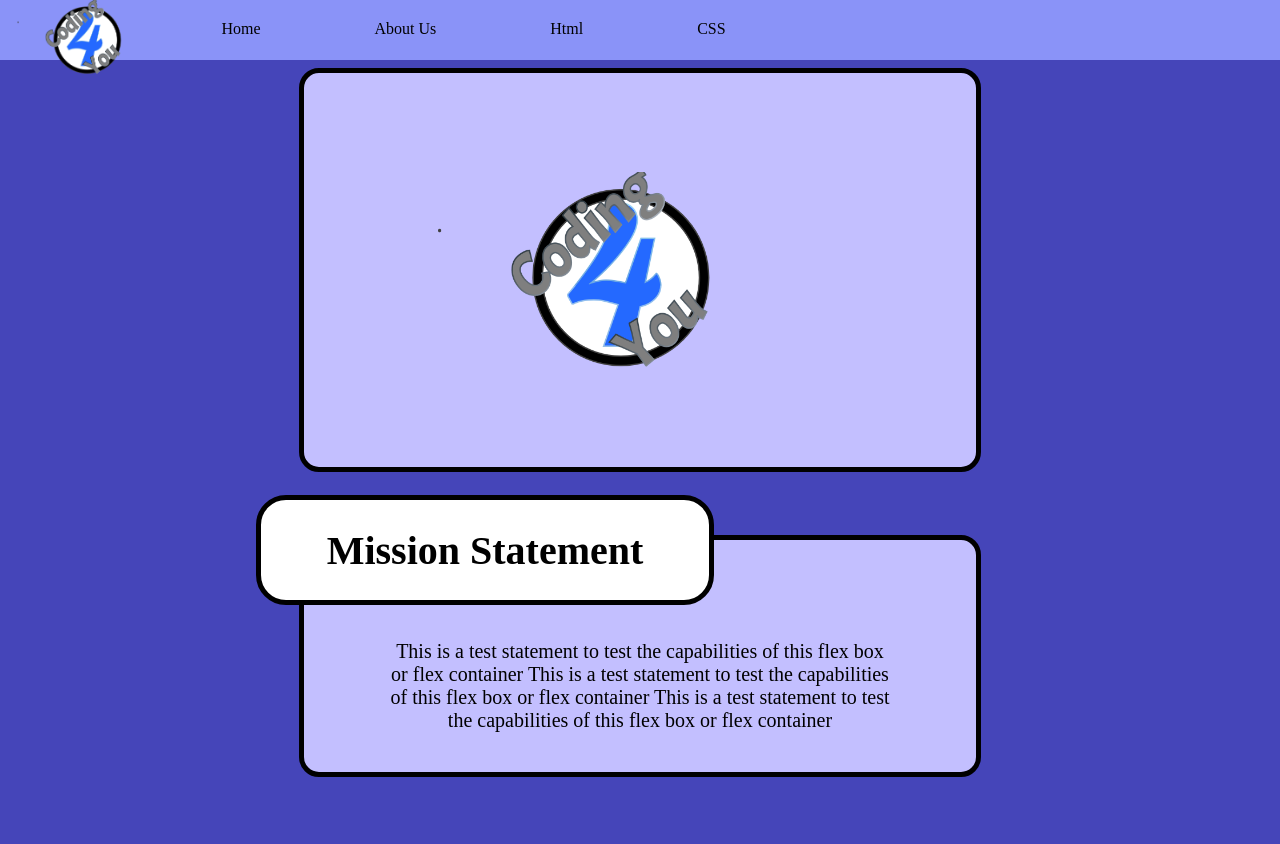
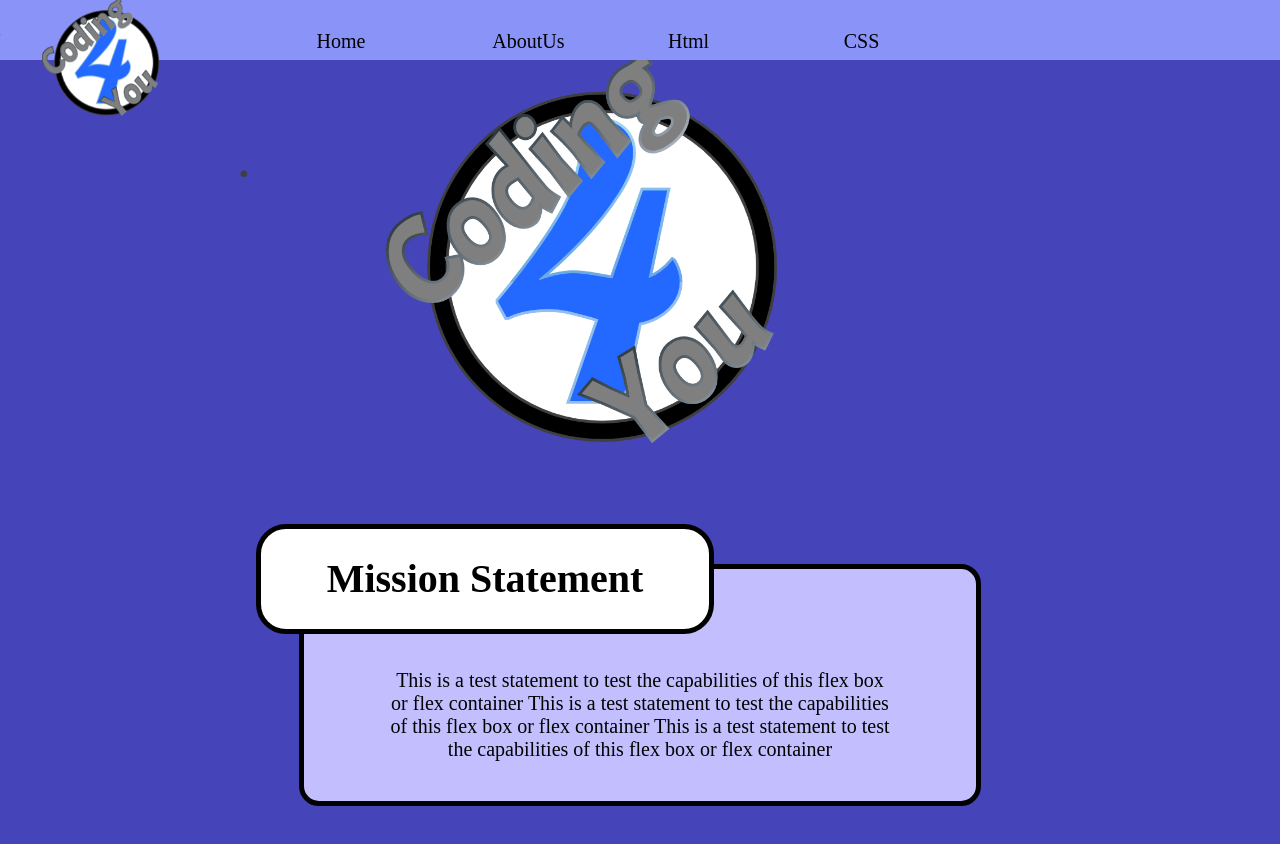
Before and after one commit to Astronix8506/Coding-4-You, a plain HTML site: page index.html in a window 1280 px wide. Drawn offline with Linux system fonts and the light colour scheme.

Commit message:
nav fix 1

```diff
--- a/index.html
+++ b/index.html
@@ -8,21 +8,19 @@
     <body>
         <header>
             <img class = "logo" src="images/Coding-4-You-logo.png">
-            <span class ="navbar">
                 <nav>
                     <ul id ="tab">
                         <li><a href="index.html">Home</a></li>
-                        <li><a href="aboutus.html">About Us</a></li>
+                        <li><a href="aboutus.html">AboutUs</a></li>
                         <li><a href="htmlunit.html">Html</a></li>
                         <li><a href="cssunit.html">CSS</a></li>
                     </ul>
                 </nav>
-            </span>
         </header>
 
         <div class = "flex-container4">
 
-            <div class = "body-content main-flex-item" >
+            <div class = "main-flex-item" >
                 <img class = "big-logo" src="images/Coding-4-You-logo.png">
             </div>
 
--- a/scripts/style.css
+++ b/scripts/style.css
@@ -57,10 +57,10 @@ Please don't modify this element
     color: white;
 }
 
-.navbar{
+nav{
     margin: 0 auto;
-    width: 80%;
-    float: right;
+    width: 70%;
+    display: inline-block;
 }
 
 header a{
@@ -90,23 +90,37 @@ nav ul{
     }
 
 nav li{
-    display: inline-block;
     padding-top: 10px;
     flex-direction: row;
     margin-top: 10px;
     position: relative;
     }
 
-#Tab a:hover{
+#tab a:hover{
     background-color: rgb(113, 113, 255);
-    border-radius: 80% 80% 0% 0%;
+    border-radius: 30px 30px 0 0;
 }
 
-#Tab a{
-    width: 100%;
-    padding: 15px 55px 22px 55px;
+#tab li{
+    margin: 0 2% 0 5%;
+    display: inline-flex;
+    padding-left: -5%;
+    padding-right: 3%;
+    width: 10%;
+}
+
+#tab{
+    margin-left: 0;
+}
+
+#tab a{
+
+    display:inline-block;
+    padding: 20px 50% 6px 50%;
     text-decoration: none;
     transition: all ease-in-out 500ms;
+    font-size: 20px;
+
 }
 
 /*
@@ -201,7 +215,7 @@ This class is used to help test box alignment and size
     border: 10px solid black;
     border-radius: 30px;
     background-color: white;
-    Width: 35%;
+    Width: 20% auto;
     height: auto;
     top: 10%;
     font-size: 100px;
@@ -212,10 +226,11 @@ This class is used to help test box alignment and size
 }
 
 .logo{
-    width: 15%;
+    width: 300px;
     height: auto;
     float: left;
     position: absolute;
+    left: -30px;
 }
 #test-text
 {
@@ -224,7 +239,8 @@ This class is used to help test box alignment and size
 }
 
 .big-logo{
-    width: 100%;
+    width: 1000px;
     height: auto;
-    position: absolute;
+    position: relative;
+    margin-bottom: -5%;
 }
```
Also changed, not shown: aboutus.html (+2 -3 lines), cssunit.html (+1 -3 lines), htmlunit.html (+1 -3 lines).
